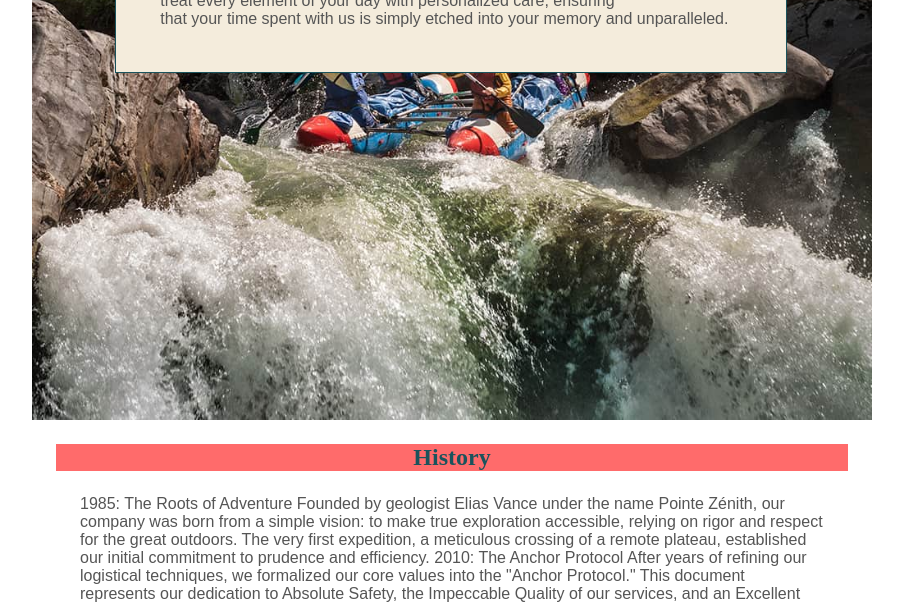
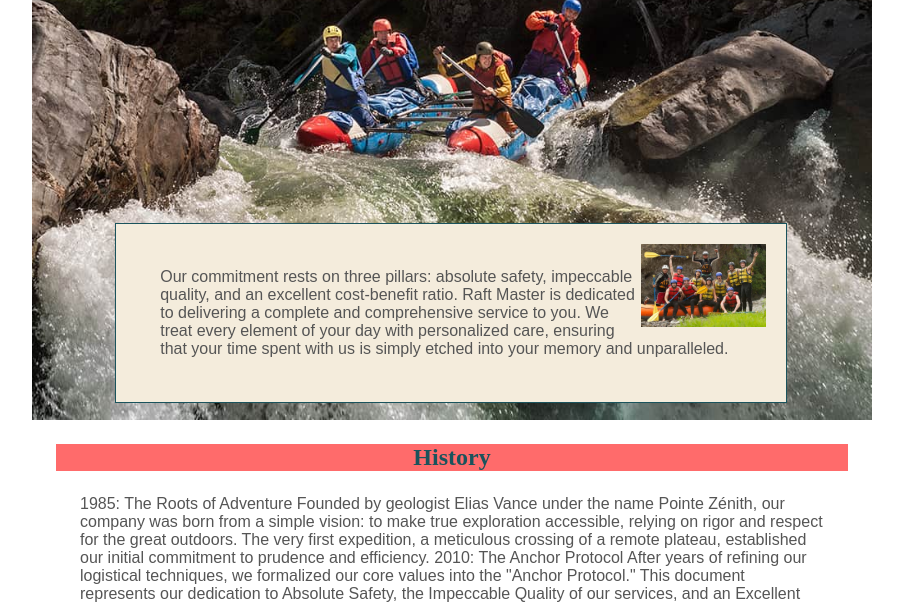
Before and after one commit to yaelwyn/wdd130, a plain HTML site: page wwr/about.html in a window 1280 px wide. Shown: the part 527-1130 px from the top of the page, without its empty margins (188-1091 px from the left). Drawn offline with Linux system fonts and the light colour scheme.

Commit message:
rafting page

```diff
--- a/wwr/about.html
+++ b/wwr/about.html
@@ -4,7 +4,7 @@
 <head>
     <meta charset="UTF-8">
     <meta name="viewport" content="width=device-width, initial-scale=1.0">
-    <title>Raft Master</title>
+    <title>About Us and the rafting company name.</title>
     <meta name="description"
         content="Whitewater rafting is a type of recreation that involves navigating a non-motorized watercraft down free flowing rivers.">
     <meta name="author" content="Yann Elwyn Ehounou">
--- a/wwr/styles/rafting.css
+++ b/wwr/styles/rafting.css
@@ -50,9 +50,9 @@ nav, p, section, article {
     padding: 8px;
 }
 
-article {
+.hero article {
     position: absolute;
-    top: 20px;
+    top: 350px;
     left: 8%;
     width: 80%;
     padding: 20px;
```
